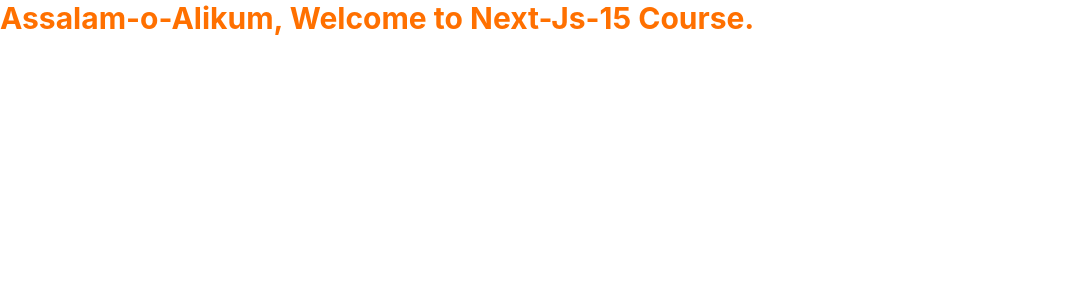
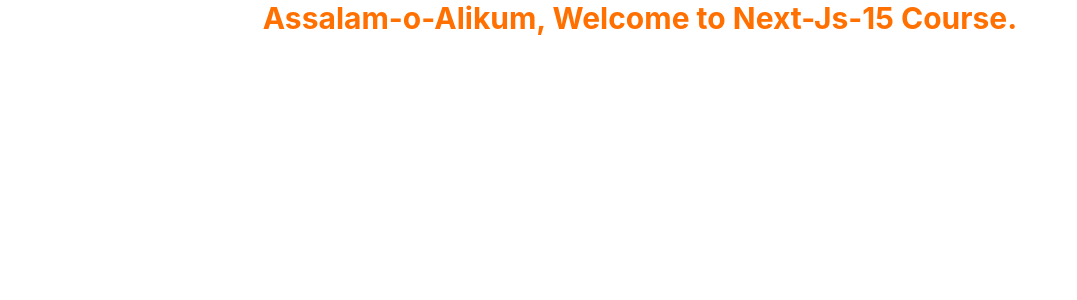
Before and after one commit to SaadiDK-003/next_js_devflow, a Next.js app: page / in a window 1280 px wide. Shown: the top 300 px of the page, without its empty margins (0-1077 px from the left). Built offline with nearby package versions, Linux system fonts and the light colour scheme.

Commit message:
little change

```diff
--- a/app/page.tsx
+++ b/app/page.tsx
@@ -1,6 +1,6 @@
 const Home = () => {
   return (
-    <h1 className="text-3xl font-bold text-primary-500">
+    <h1 className="text-center text-3xl font-bold text-primary-500">
       Assalam-o-Alikum, Welcome to Next-Js-15 Course.
     </h1>
   );
```
